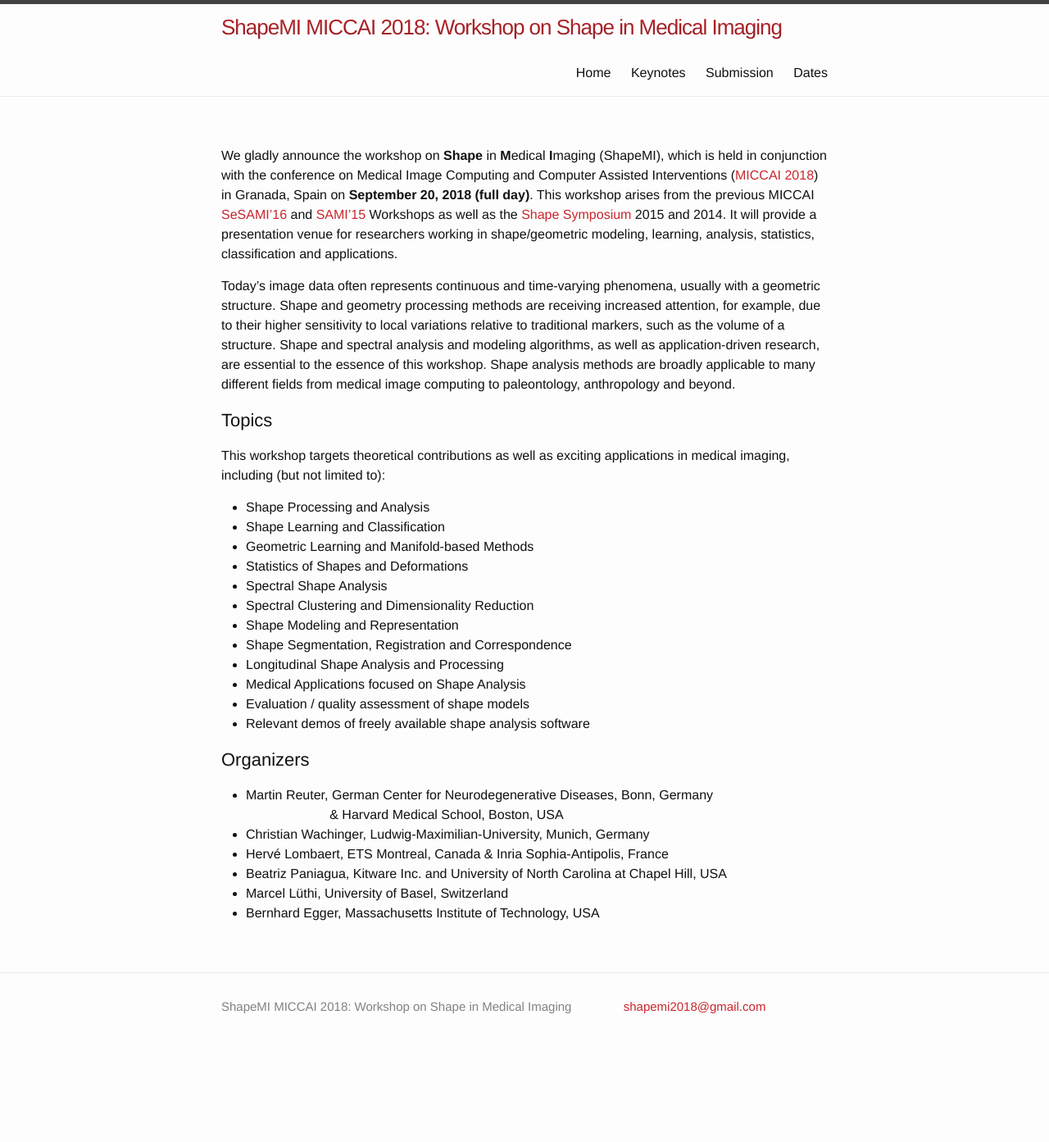
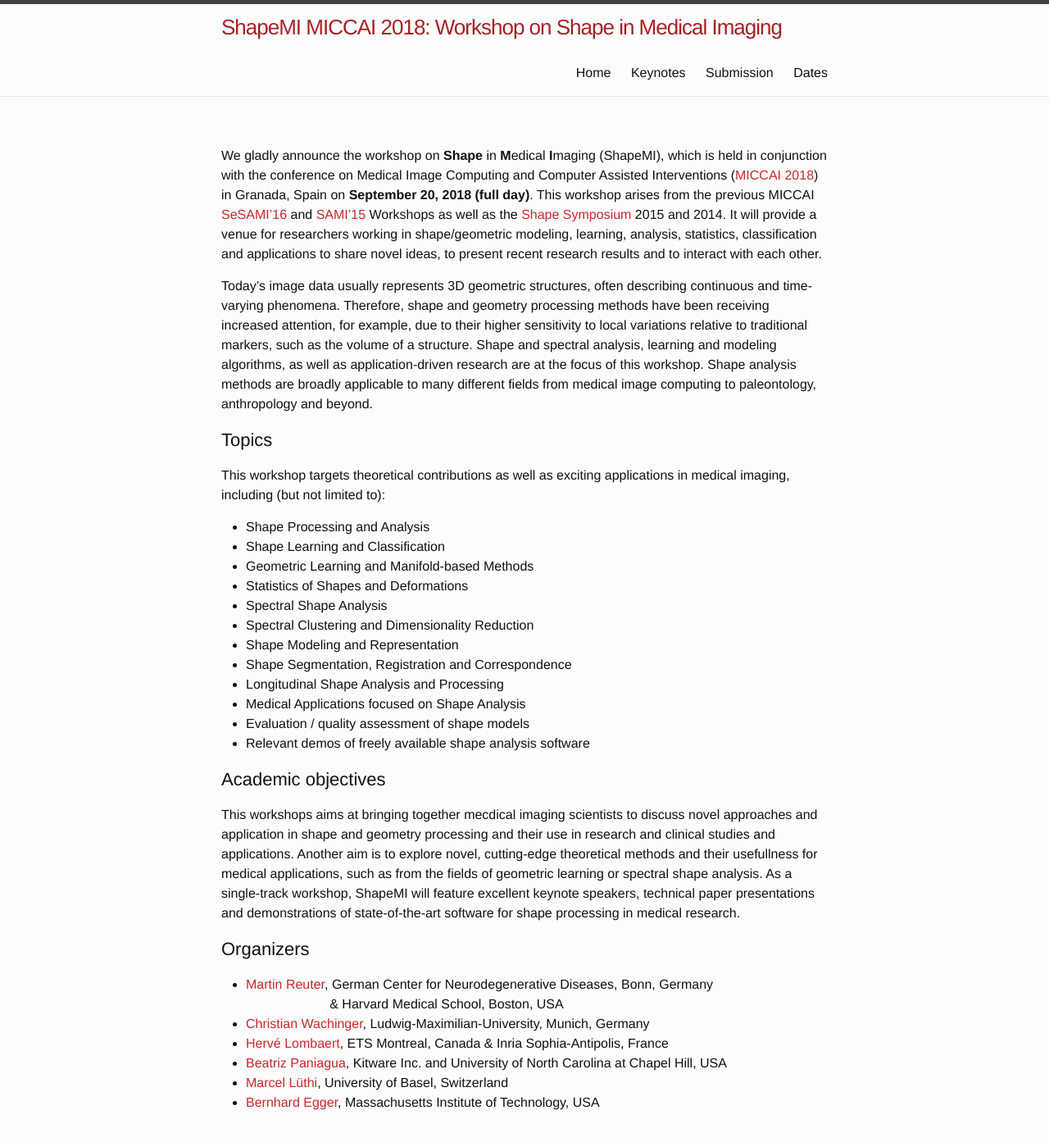
Before and after one commit to shapemi/shapemi2020, a Jekyll site: the page built from index.md, in a window 1280 px wide and 1400 px high. Shown: the top 1393 px of the window at 82% size. Built offline with Jekyll 4.4.1, drawn with Linux system fonts in a browser that asks for light colours; our own code applies the rules of GitHub Pages for plain Markdown files.

Commit message:
updated sections, text and links to Organizers

```diff
--- a/index.md
+++ b/index.md
@@ -1,6 +1,6 @@
-We gladly announce the workshop on **Shape** in **M**edical **I**maging (ShapeMI), which is held in conjunction with the conference on Medical Image Computing and Computer Assisted Interventions ([MICCAI 2018](http://www.miccai2018.org/en/)) in Granada, Spain on **September 20, 2018 (full day)**. This workshop arises from the previous MICCAI [SeSAMI'16](https://sites.google.com/site/sesami2016/) and [SAMI'15](https://sites.google.com/site/miccaisami2015/) Workshops as well as the [Shape Symposium](http://www.shapesymposium.org) 2015 and 2014. It will provide a presentation venue for researchers working in shape/geometric modeling, learning, analysis, statistics, classification and applications.
+We gladly announce the workshop on **Shape** in **M**edical **I**maging (ShapeMI), which is held in conjunction with the conference on Medical Image Computing and Computer Assisted Interventions ([MICCAI 2018](http://www.miccai2018.org/en/)) in Granada, Spain on **September 20, 2018 (full day)**. This workshop arises from the previous MICCAI [SeSAMI'16](https://sites.google.com/site/sesami2016/) and [SAMI'15](https://sites.google.com/site/miccaisami2015/) Workshops as well as the [Shape Symposium](http://www.shapesymposium.org) 2015 and 2014. It will provide a venue for researchers working in shape/geometric modeling, learning, analysis, statistics, classification and applications to share novel ideas, to present recent research results and to interact with each other.
 
-Today’s image data often represents continuous and time-varying phenomena, usually with a geometric structure. Shape and geometry processing methods are receiving increased attention, for example, due to their higher sensitivity to local variations relative to traditional markers, such as the volume of a structure. Shape and spectral analysis and modeling algorithms, as well as application-driven research, are essential to the essence of this workshop. Shape analysis methods are broadly applicable to many different fields from medical image computing to paleontology, anthropology and beyond.
+Today’s image data usually represents 3D geometric structures, often describing continuous and time-varying phenomena. Therefore, shape and geometry processing methods have been receiving increased attention, for example, due to their higher sensitivity to local variations relative to traditional markers, such as the volume of a structure. Shape and spectral analysis, learning and modeling algorithms, as well as application-driven research are at the focus of this workshop. Shape analysis methods are broadly applicable to many different fields from medical image computing to paleontology, anthropology and beyond.
 
 # Topics
 This workshop targets theoretical contributions as well as exciting applications in medical imaging, including (but not limited to):
@@ -17,13 +17,15 @@ This workshop targets theoretical contributions as well as exciting applications
 - Evaluation / quality assessment of shape models
 - Relevant demos of freely available shape analysis software
 
+# Academic objectives
+This workshops aims at bringing together mecdical imaging scientists to discuss novel approaches and application in shape and geometry processing and their use in research and clinical studies and applications. Another aim is to explore novel, cutting-edge theoretical methods and their usefullness for medical applications, such as from the fields of geometric learning or spectral shape analysis. As a single-track workshop, ShapeMI will feature excellent keynote speakers, technical paper presentations and demonstrations of state-of-the-art software for shape processing in medical research.
 
 # Organizers
-- Martin Reuter, German Center for Neurodegenerative Diseases, Bonn, Germany <br/>
+- [Martin Reuter](http://reuter.mit.edu), German Center for Neurodegenerative Diseases, Bonn, Germany <br/>
 &nbsp;&nbsp;&nbsp;&nbsp;&nbsp;&nbsp;&nbsp;&nbsp;&nbsp;&nbsp;&nbsp;&nbsp;&nbsp;&nbsp;&nbsp;&nbsp;&nbsp;&nbsp;&nbsp;&nbsp;&nbsp;&nbsp;
 & Harvard Medical School, Boston, USA
-- Christian Wachinger, Ludwig-Maximilian-University, Munich, Germany
-- Hervé Lombaert, ETS Montreal, Canada & Inria Sophia-Antipolis, France
-- Beatriz Paniagua, Kitware Inc. and University of North Carolina at Chapel Hill, USA
-- Marcel Lüthi, University of Basel, Switzerland
-- Bernhard Egger, Massachusetts Institute of Technology, USA
+- [Christian Wachinger](http://wachinger.devweb.mwn.de/people/), Ludwig-Maximilian-University, Munich, Germany
+- [Hervé Lombaert](https://profs.etsmtl.ca/hlombaert/), ETS Montreal, Canada & Inria Sophia-Antipolis, France
+- [Beatriz Paniagua](https://www.kitware.com/beatriz-paniagua/), Kitware Inc. and University of North Carolina at Chapel Hill, USA
+- [Marcel Lüthi](http://gravis.dmi.unibas.ch/people/LuethiM.html), University of Basel, Switzerland
+- [Bernhard Egger](https://www.csail.mit.edu/person/bernhard-egger), Massachusetts Institute of Technology, USA
```
